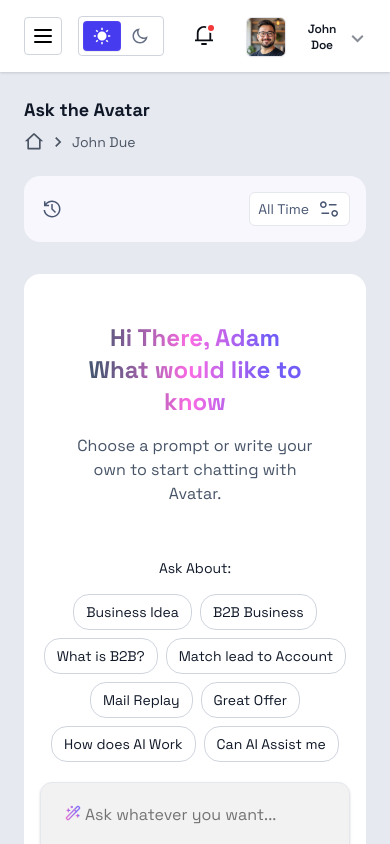
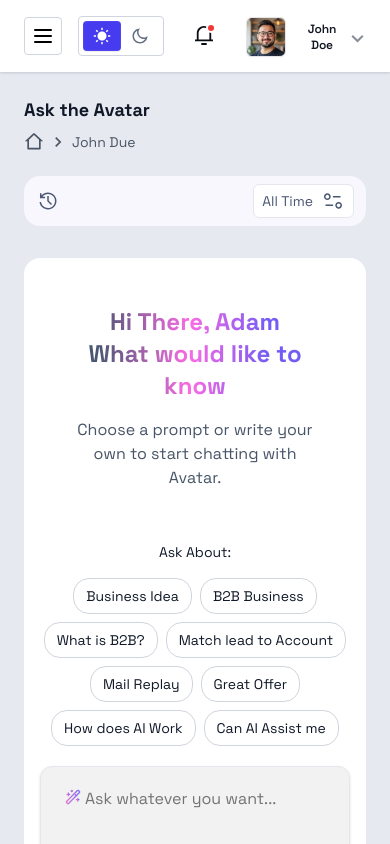
Before and after one commit to nur-it/react-un-lion-dashboard, a React (Vite) app: page /ask-avatar in a window 390 px wide. Built offline with nearby package versions, Linux system fonts and the light colour scheme.

Commit message:
refactor ChatHistory component layout for improved spacing

```diff
--- a/src/components/screen/AskAvatar/ChatHistory.jsx
+++ b/src/components/screen/AskAvatar/ChatHistory.jsx
@@ -45,7 +45,7 @@ export function ChatHistory() {
   return (
     <div className="w-full rounded-2xl bg-[#f8f7fe] dark:bg-[#1a1d40] lg:min-h-[707px] lg:max-w-[280px]">
       <div className="space-y-6">
-        <div className="flex items-center justify-between p-4">
+        <div className="flex items-center justify-between px-3 py-2 lg:p-4">
           <button className="text-[#4A5773] dark:text-[#E4E7EC]">
             <ClockIcon />
           </button>
```
